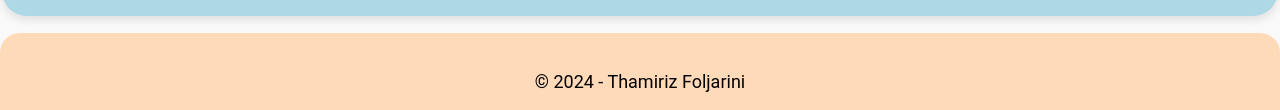
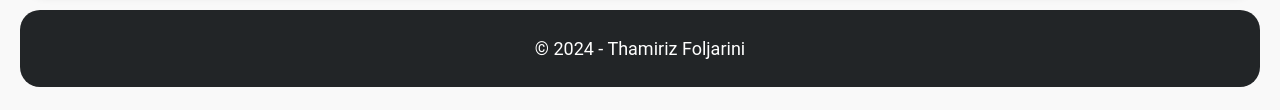
Before and after one commit to thamirizfoljarini/Other_Eyes.tf, a plain HTML site: page index.html in a window 1280 px wide. Shown: the part 1790-1900 px from the top of the page. Drawn offline with Linux system fonts and the light colour scheme; a web font is replaced by a local one.

Commit message:
Update style.css
Adição do footer

```diff
--- a/style.css
+++ b/style.css
@@ -1,7 +1,8 @@
+/* Estilos globais */
 body {
-    font-family: 'Roboto', sans-serif;
-    margin: 0;
-    padding: 0;
+    font-family: 'Roboto', sans-serif; /* Fonte padrão */
+    margin: 0; /* Remove margens padrão */
+    padding: 20px; /* Preenchimento */
     background-color: #f9f9f9; /* Cor de fundo pastel */
 }
 
@@ -95,6 +96,14 @@ footer {
 .button-container button:hover {
     background-color: #ffb6c1; /* Cor de fundo dos botões ao passar o mouse */
 }
+
 body index3.html {
     user-select: none;
 }
+
+footer {
+    text-align: center; /* Centraliza texto do rodapé */
+    padding: 10px; /* Preenchimento */
+    background: #222527; /* Cor de fundo do rodapé */
+    color: #fff; /* Cor do texto do rodapé */
+}
```
